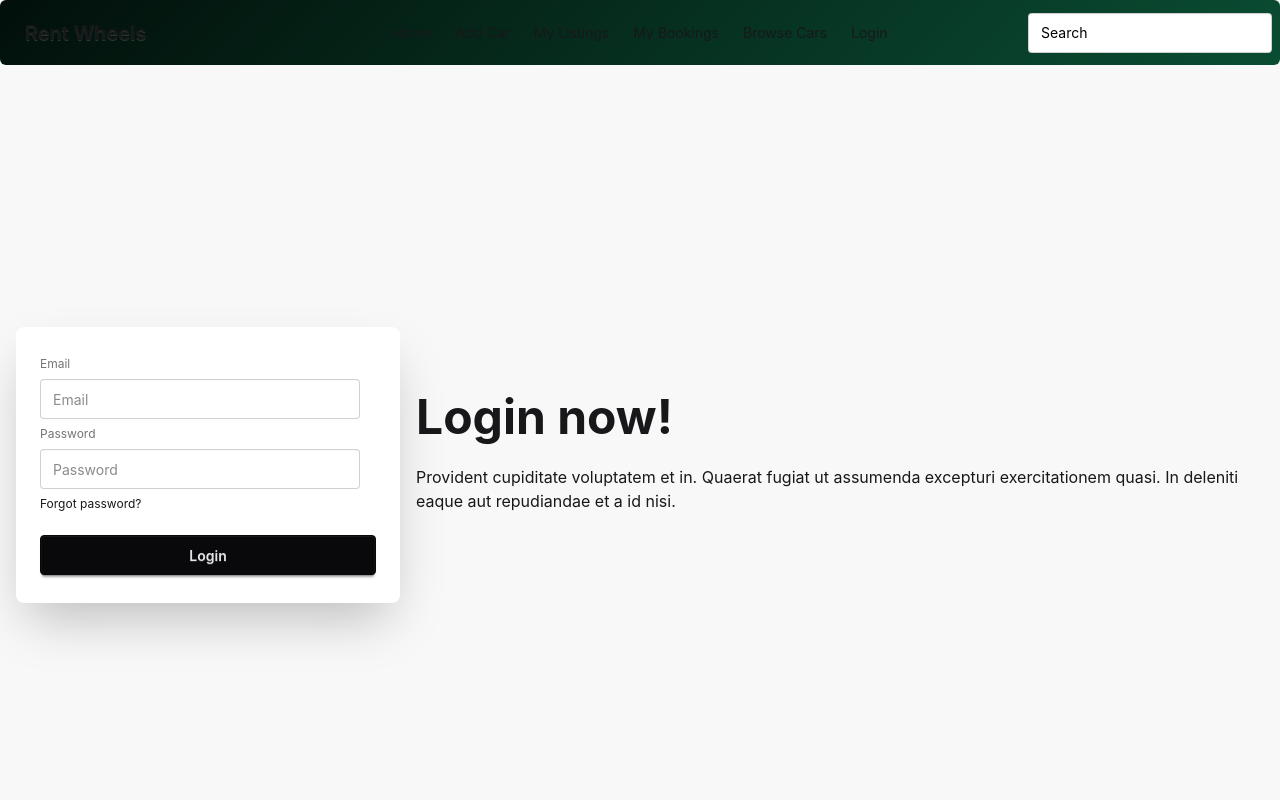
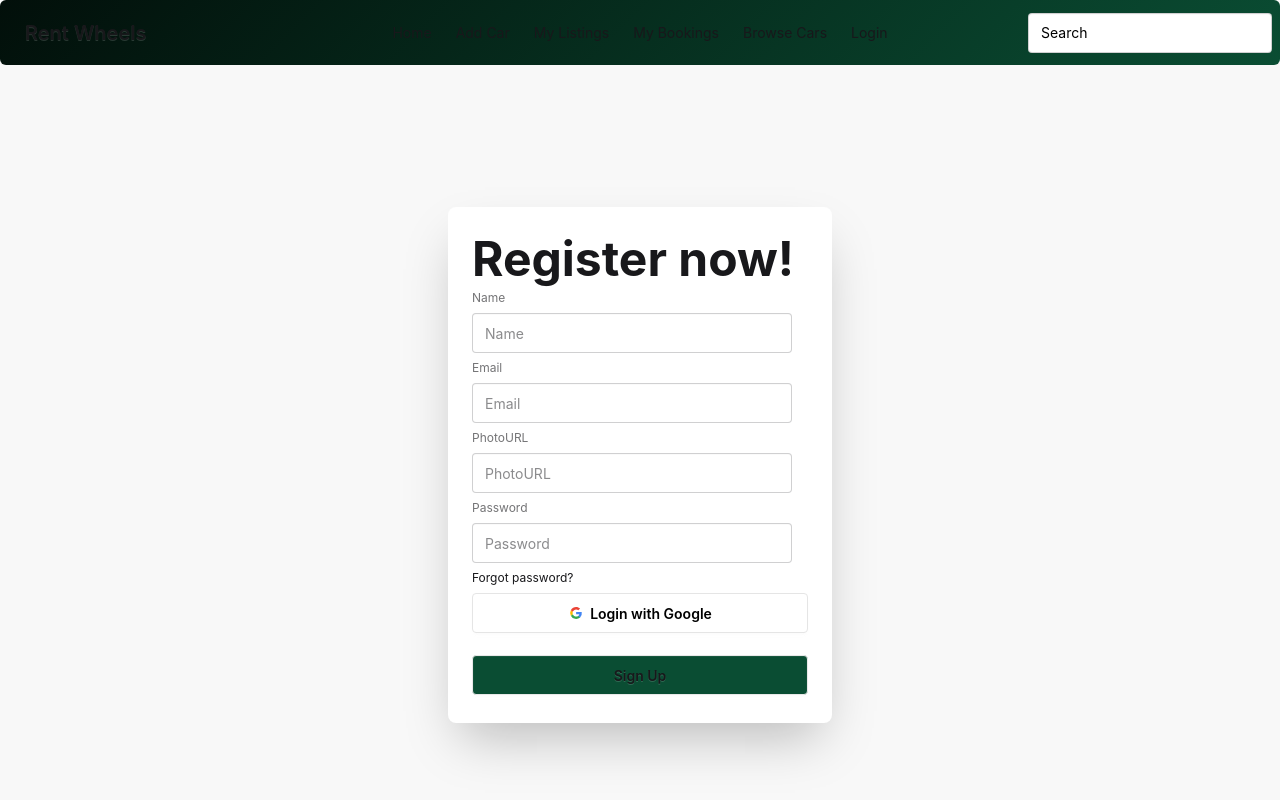
Before and after one commit to Apurbo-hue/rent-wheels-client, a React (Vite) app: page /register in a window 1280 px wide. Shown: the top 800 px of the page. Built offline with nearby package versions, Linux system fonts and the light colour scheme.

Commit message:
firebase config added and register/login page customized

```diff
--- /dev/null
+++ b/Contexts/AuthContexts.jsx
@@ -0,0 +1,3 @@
+import { createContext } from "react";
+
+export const AuthContext = createContext()
--- /dev/null
+++ b/Contexts/AuthProvider.jsx
@@ -0,0 +1,17 @@
+import React from 'react';
+import { AuthContext } from './AuthContexts';
+
+const AuthProvider = ({ children }) => {
+
+
+    const authData = {
+
+    }
+    return (
+        <AuthContext value={authData}>
+
+          </AuthContext>
+    );
+};
+
+export default AuthProvider;
--- /dev/null
+++ b/firebase.config.js
@@ -0,0 +1,22 @@
+// Import the functions you need from the SDKs you need
+import { initializeApp } from "firebase/app";
+// TODO: Add SDKs for Firebase products that you want to use
+// https://firebase.google.com/docs/web/setup#available-libraries
+
+import { getAuth } from "firebase/auth";
+
+// Your web app's Firebase configuration
+const firebaseConfig = {
+  apiKey: import.meta.env.FIREBASE_API_KEY,
+  authDomain: import.meta.env.FIREBASE_AUTH_DOMAIN,
+  projectId: import.meta.env.FIREBASE_PROJECT_ID,
+  storageBucket: import.meta.env.FIREBASE_STORAGE_BUCKET,
+  messagingSenderId: import.meta.env.FIREBASE_MESSAGING_SENDER_ID,
+  appId: import.meta.env.FIREBASE_APP_ID,
+};
+
+// Initialize Firebase
+const app = initializeApp(firebaseConfig);
+
+// Initialize Firebase Authentication and get a reference to the service
+export const auth = getAuth(app);
--- a/package.json
+++ b/package.json
@@ -13,6 +13,7 @@
     "@tailwindcss/vite": "^4.3.0",
     "axios": "^1.17.0",
     "daisyui": "^5.5.23",
+    "firebase": "^12.14.0",
     "react": "^19.2.6",
     "react-dom": "^19.2.6",
     "react-icons": "^5.6.0",
--- a/src/App.jsx
+++ /dev/null
@@ -1,12 +0,0 @@
-import './App.css'
-
-function App() {
-
-  return (
-    <>
-      <h1 className='text-red-500'>Hello world</h1>
-    </>
-  )
-}
-
-export default App
--- a/src/Pages/Login/Login.jsx
+++ b/src/Pages/Login/Login.jsx
@@ -1,26 +1,36 @@
 import React from 'react';
 
 const Login = () => {
+    const handleLogin = (e) => {
+        e.preventDefault();
+        const email = e.target.email.value;
+        const password = e.target.password.value;
+        const checkUser = {
+            email, password
+        }
+        console.log(checkUser);
+    }
     return (
         <div className="hero bg-base-200 min-h-screen">
             <div className="hero-content flex-col lg:flex-row-reverse">
                 <div className="text-center lg:text-left">
                     <h1 className="text-5xl font-bold">Login now!</h1>
-                    <p className="py-6">
-                        Provident cupiditate voluptatem et in. Quaerat fugiat ut assumenda excepturi exercitationem
-                        quasi. In deleniti eaque aut repudiandae et a id nisi.
-                    </p>
                 </div>
                 <div className="card bg-base-100 w-full max-w-sm shrink-0 shadow-2xl">
                     <div className="card-body">
-                        <fieldset className="fieldset">
-                            <label className="label">Email</label>
-                            <input type="email" className="input" placeholder="Email" />
-                            <label className="label">Password</label>
-                            <input type="password" className="input" placeholder="Password" />
-                            <div><a className="link link-hover">Forgot password?</a></div>
-                            <button className="btn btn-neutral mt-4">Login</button>
-                        </fieldset>
+                        <form onSubmit={handleLogin}>
+                            <fieldset className="fieldset">
+
+                                <label className="label">Email</label>
+                                <input type="email" name='email' className="input" placeholder="Email" />
+
+                                <label className="label">Password</label>
+                                <input type="password" name='password' className="input" placeholder="Password" />
+
+                                <div><a className="link link-hover">Forgot password?</a></div>
+                                <button type='submit' className="btn btn-neutral mt-4">Login</button>
+                            </fieldset>
+                        </form>
                     </div>
                 </div>
             </div>
--- a/src/Pages/Register/Register.jsx
+++ b/src/Pages/Register/Register.jsx
@@ -1,26 +1,48 @@
 import React from 'react';
 
 const Register = () => {
+    const handleRegister = (e) => {
+        e.preventDefault();
+        const name = e.target.name.value;
+        const email = e.target.email.value;
+        const photo = e.target.photo.value;
+        const password = e.target.password.value;
+
+        const newUser = { name, email, photo, password }
+        console.log("this is the newUser ", newUser);
+    }
+
     return (
         <div className="hero bg-base-200 min-h-screen">
             <div className="hero-content flex-col lg:flex-row-reverse">
-                <div className="text-center lg:text-left">
-                    <h1 className="text-5xl font-bold">Login now!</h1>
-                    <p className="py-6">
-                        Provident cupiditate voluptatem et in. Quaerat fugiat ut assumenda excepturi exercitationem
-                        quasi. In deleniti eaque aut repudiandae et a id nisi.
-                    </p>
-                </div>
-                <div className="card bg-base-100 w-full max-w-sm shrink-0 shadow-2xl">
+                <div className="card bg-base-100 w-96 max-w-sm shrink-0 shadow-2xl">
                     <div className="card-body">
-                        <fieldset className="fieldset">
-                            <label className="label">Email</label>
-                            <input type="email" className="input" placeholder="Email" />
-                            <label className="label">Password</label>
-                            <input type="password" className="input" placeholder="Password" />
-                            <div><a className="link link-hover">Forgot password?</a></div>
-                            <button className="btn btn-neutral mt-4">Login</button>
-                        </fieldset>
+                        <form onSubmit={handleRegister}>
+                            <fieldset className="fieldset">
+                                <h1 className="text-5xl font-bold">Register now!</h1>
+
+                                <label className="label">Name</label>
+                                <input type="text" className="input" name='name' placeholder="Name" />
+
+                                <label className="label">Email</label>
+                                <input type="email" className="input" name='email' placeholder="Email" />
+
+                                <label className="label">PhotoURL</label>
+                                <input type="text" className="input" name='photo' placeholder="PhotoURL" />
+
+                                <label className="label">Password</label>
+                                <input type="password" className="input" name='password' placeholder="Password" />
+
+                                <div><a className="link link-hover">Forgot password?</a></div>
+                                {/* Google */}
+                                <button className="btn bg-white text-black border-[#e5e5e5]">
+                                    <svg aria-label="Google logo" width="16" height="16" xmlns="http://www.w3.org/2000/svg" viewBox="0 0 512 512"><g><path d="m0 0H512V512H0" fill="#fff"></path><path fill="#34a853" d="M153 292c30 82 118 95 171 60h62v48A192 192 0 0190 341"></path><path fill="#4285f4" d="m386 400a140 175 0 0053-179H260v74h102q-7 37-38 57"></path><path fill="#fbbc02" d="m90 341a208 200 0 010-171l63 49q-12 37 0 73"></path><path fill="#ea4335" d="m153 219c22-69 116-109 179-50l55-54c-78-75-230-72-297 55"></path></g></svg>
+                                    Login with Google
+                                </button>
+                                <button type='submit' className="btn bg-[#0a4d33] hover:bg-[#020f0a] mt-4">Sign Up</button>
+                            </fieldset>
+                        </form>
+
                     </div>
                 </div>
             </div>
--- a/src/index.css
+++ b/src/index.css
@@ -3,7 +3,7 @@
 @plugin "daisyui/theme" {
   name: "light";
   default: true;
-  --color-primary: #7f46ea;
+  --color-primary : 0a4d33;
   --color-secondary: teal;
 }
 
```
Also changed, not shown: src/main.jsx (+6 -3 lines), 2 other files (tests, documents, lock files or other folders).
